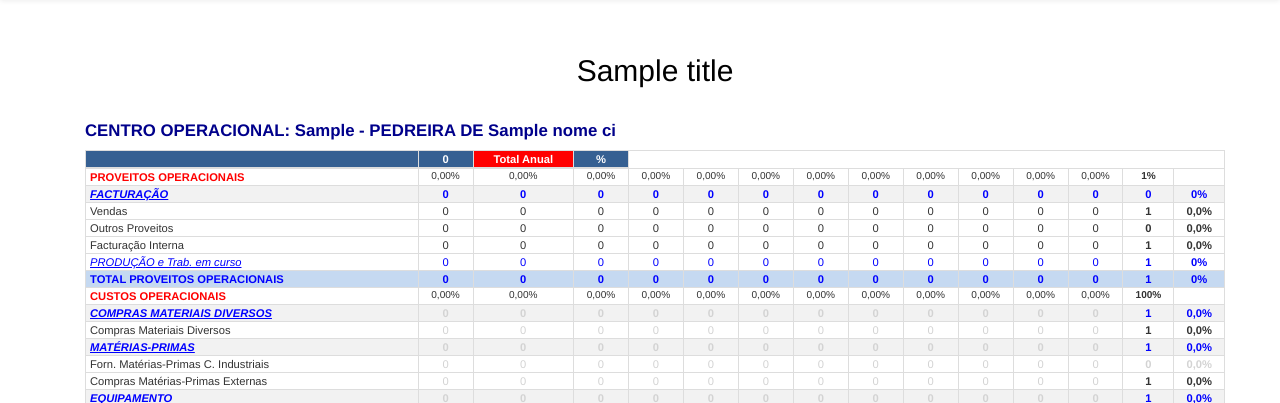
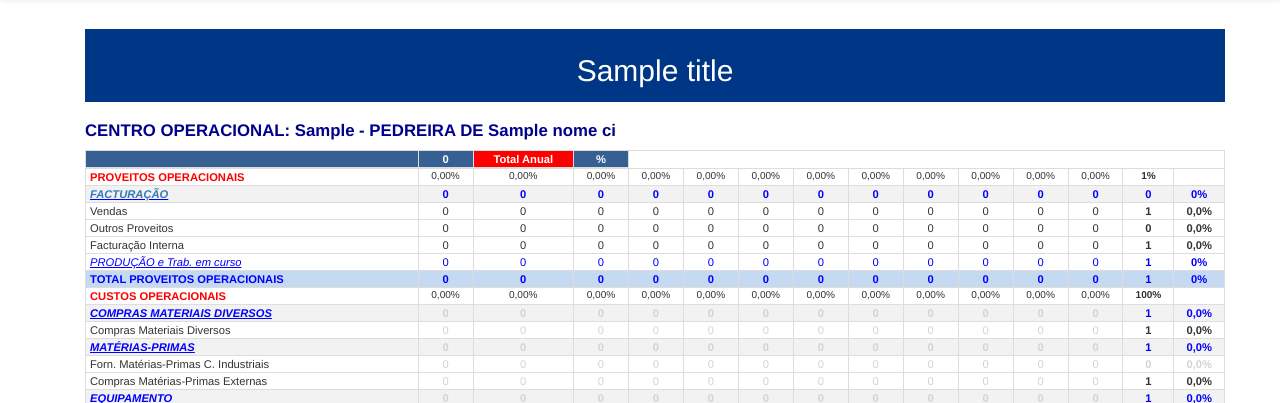
Before and after one commit to luis-alves/omatapalo, a PHP site: template templates/relatorios/dresultados/relatorio.twig in a window 1280 px wide. Shown: the part 51-454 px from the top of the page. Run offline with PHP 8.4, Linux system fonts and the light colour scheme; the template is opened without the code that fills it: most values are stand-ins (such as "Sample title", 1, 10 or a date in 2020); some libraries are stand-ins or nearby versions.

Commit message:
Aterar o route da facturação

```diff
--- a/templates/relatorios/dresultados/relatorio.twig
+++ b/templates/relatorios/dresultados/relatorio.twig
@@ -3,8 +3,8 @@
 {% block content %}
 
     <div class="container">
-        <div class="colorird" style="padding:5px;">
-            <h2 style="color:black;text-align:center;">{{title}}</h2>
+        <div class="colorir" style="padding:5px;">
+            <h2 style="color:white;text-align:center;">{{title}}</h2>
         </div>
         <h3 style="font-size:1.2em;color:darkblue;">
             <strong>CENTRO OPERACIONAL:
@@ -36,7 +36,9 @@
                     <td class="text-center grey"></td>
                 </tr>
                 <tr class="dr_titulos">
-                    <td class="italico">FACTURAÇÃO</td>
+                    <td class="italico">
+                        <a href="/omatapalo_v3/relatorios/facturacao/dresultados">FACTURAÇÃO</a>
+                    </td>
                     {% for i in 1..12 %}
                         <td class="text-center">{{ totalVendas[i]|number_format(0,",",".") }}</td>
                     {% endfor %}
```
